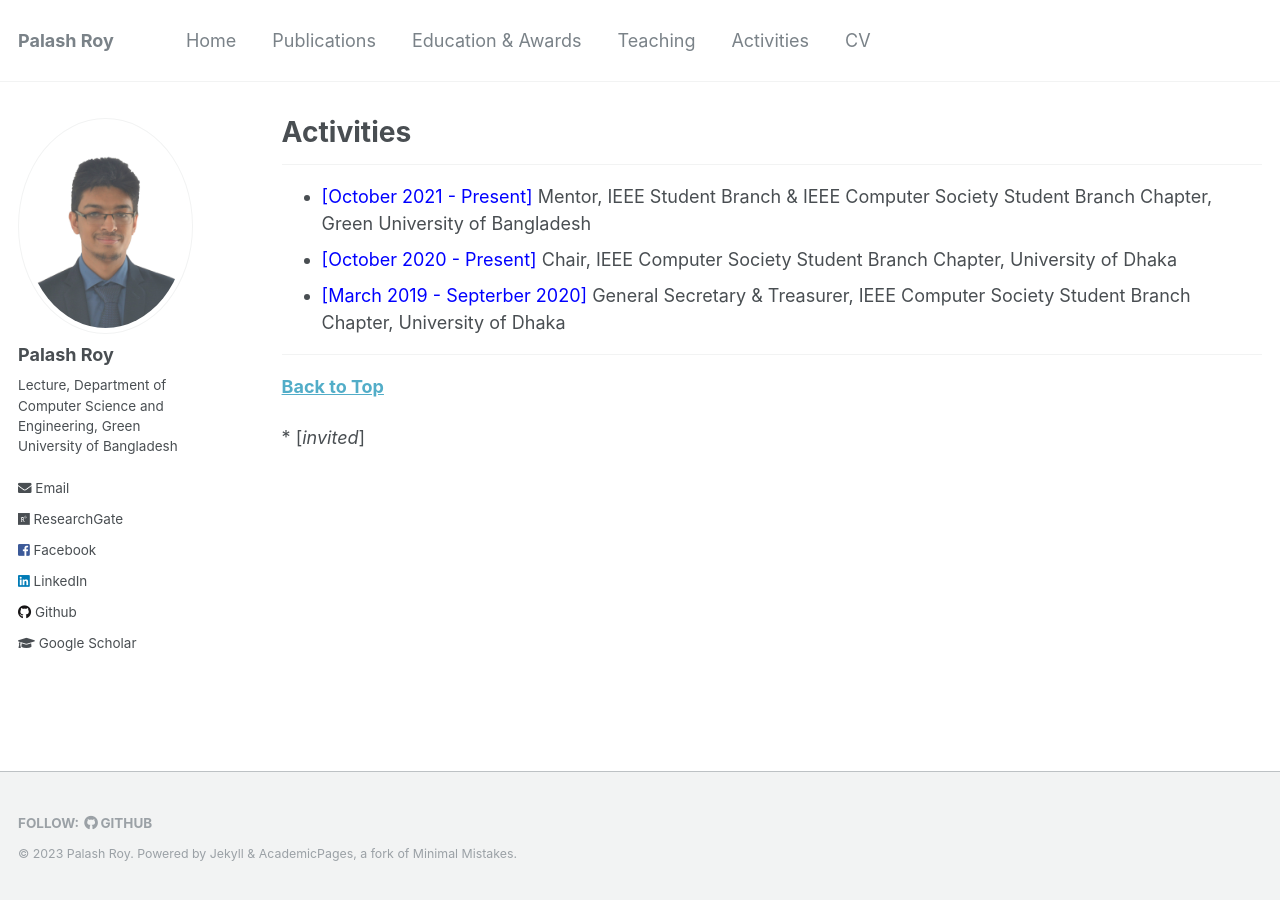
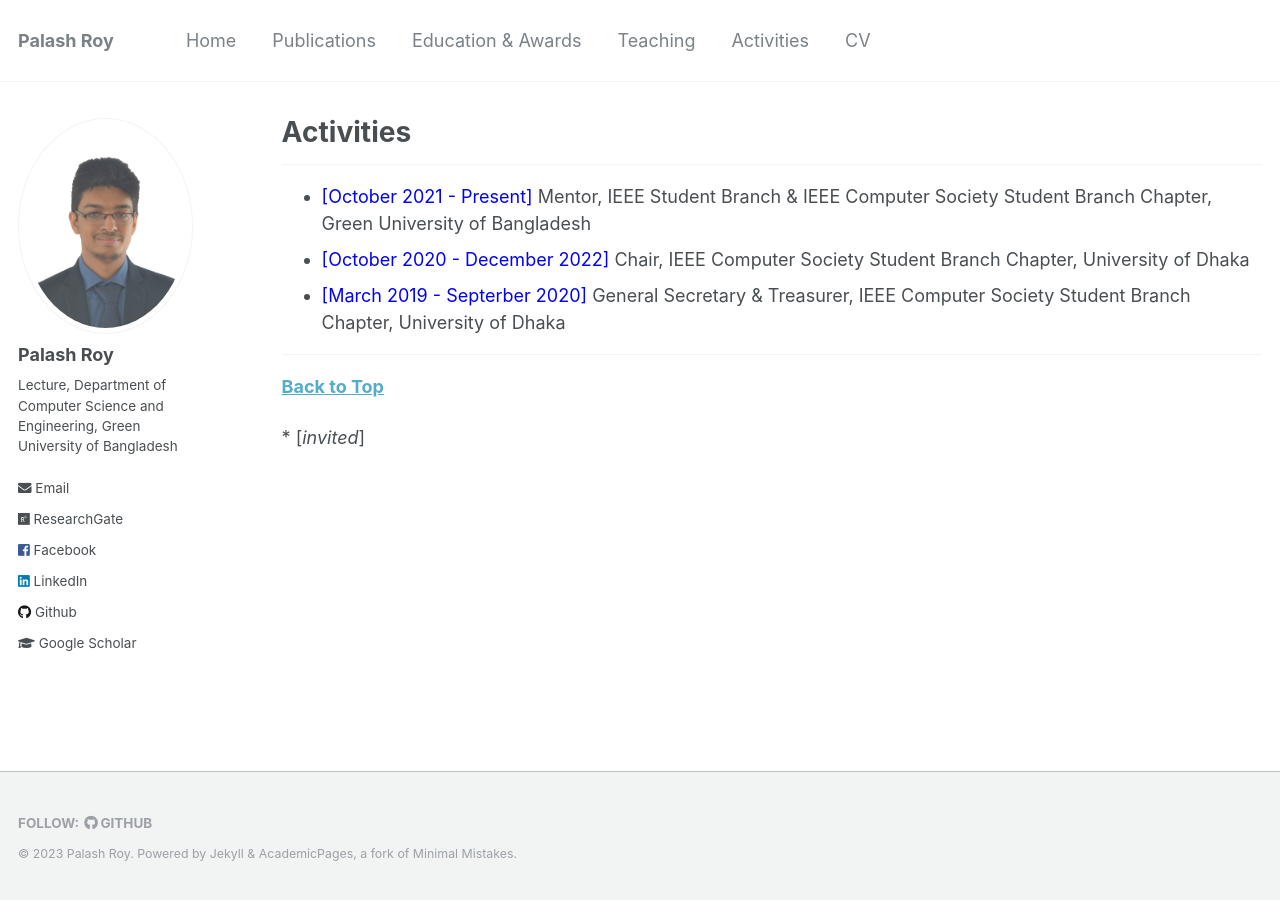
Before and after one commit to PalashRoy975/PalashRoy975.github.io, a Jekyll site: the page built from _pages/activities.md, in a window 1280 px wide. Built offline with Jekyll 4.4.1, drawn with Linux system fonts in a browser that asks for light colours.

Commit message:
Update activities.md

```diff
--- a/_pages/activities.md
+++ b/_pages/activities.md
@@ -8,7 +8,7 @@ author_profile: true
 
 ------------------------
 - <span style="color:Blue"> [October 2021 - Present] </span> Mentor, IEEE Student Branch & IEEE Computer Society Student Branch Chapter, Green University of Bangladesh
-- <span style="color:Blue"> [October 2020 - Present] </span> Chair, IEEE Computer Society Student Branch Chapter, University of Dhaka
+- <span style="color:Blue"> [October 2020 - December 2022] </span> Chair, IEEE Computer Society Student Branch Chapter, University of Dhaka
 - <span style="color:Blue"> [March 2019 - Septerber 2020] </span> General Secretary & Treasurer, IEEE Computer Society Student Branch Chapter, University of Dhaka
 
 ----------------------
```
